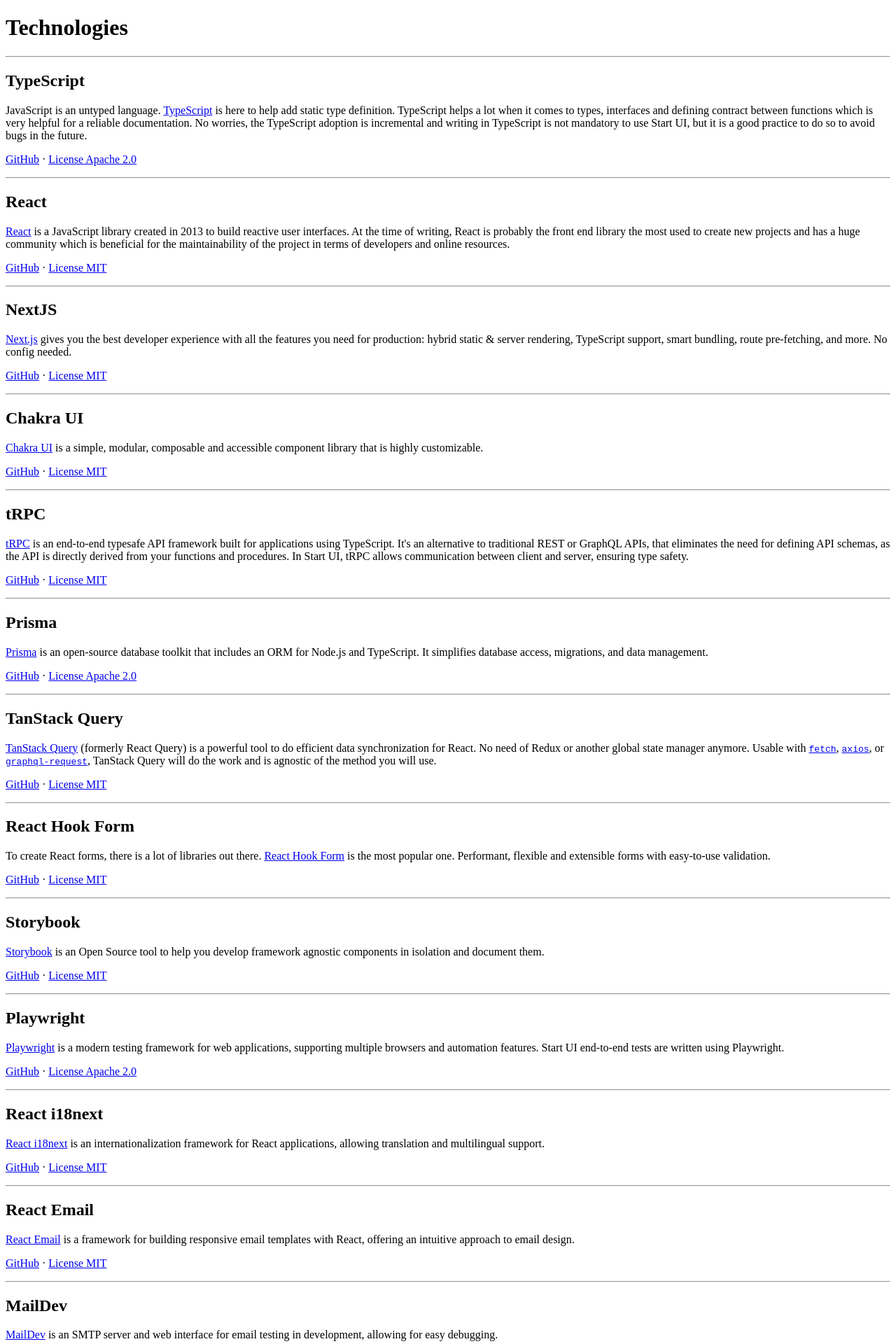
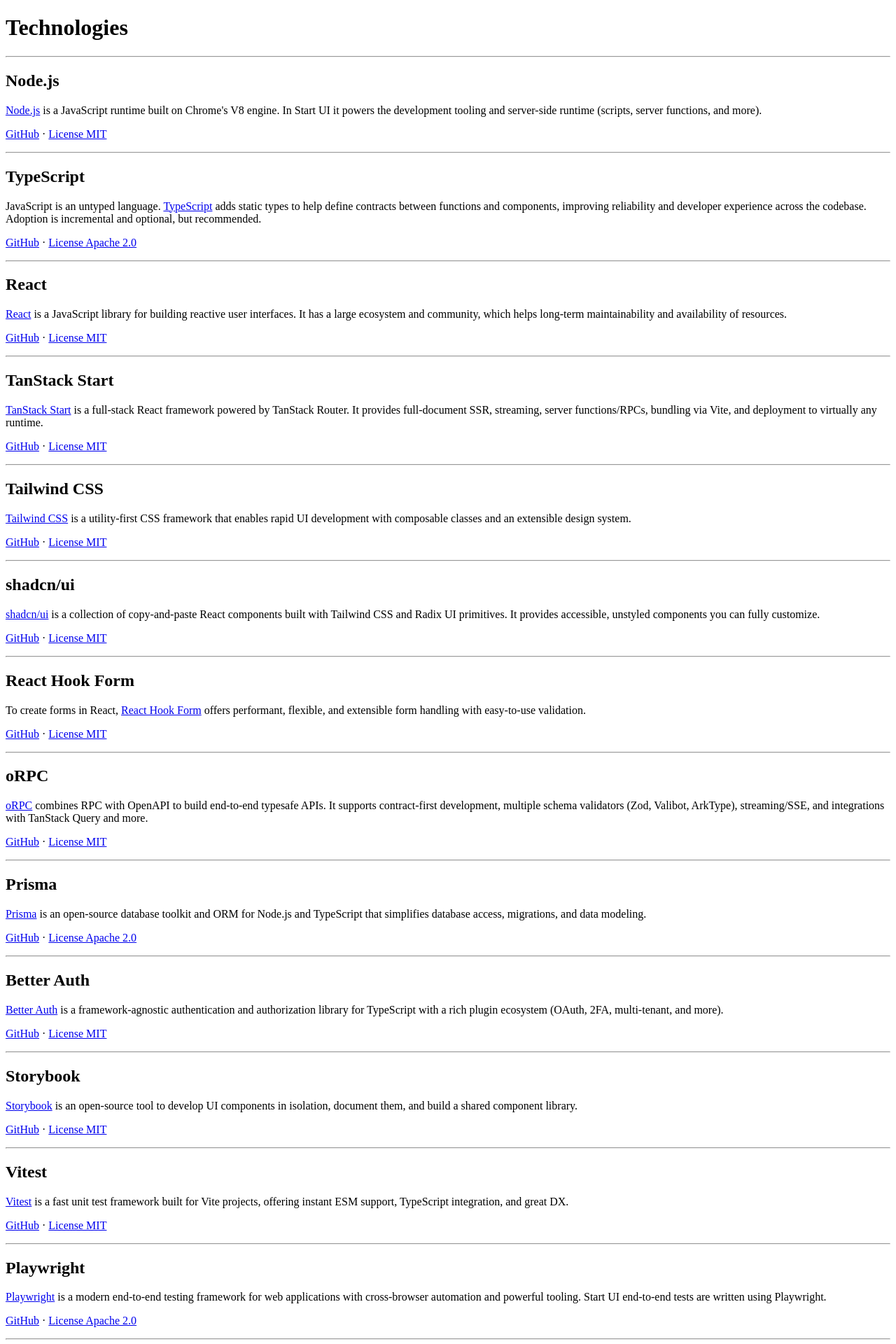
Before and after one commit to BearStudio/start-ui-web-docs, a Next.js app: page /technologies in a window 1280 px wide. Shown: the top 1920 px of the page at 70% size. Built offline with nearby package versions, Linux system fonts and the light colour scheme.

Commit message:
feat: update technologies page

```diff
--- a/pages/technologies.mdx
+++ b/pages/technologies.mdx
@@ -1,133 +1,107 @@
 # Technologies
+
+---
+
+## Node.js
+
+[Node.js](https://nodejs.org) is a JavaScript runtime built on Chrome's V8 engine. In Start UI it powers the development tooling and server-side runtime (scripts, server functions, and more).
+
+[GitHub](https://github.com/nodejs/node) · [License MIT](https://github.com/nodejs/node/blob/main/LICENSE)
 
 ---
 
 ## TypeScript
 
-JavaScript is an untyped language. [TypeScript](https://www.typescriptlang.org/)
-is here to help add static type definition. TypeScript helps a lot when it comes
-to types, interfaces and defining contract between functions which is very helpful for
-a reliable documentation. No worries, the TypeScript adoption is incremental and
-writing in TypeScript is not mandatory to use Start UI, but it is a good
-practice to do so to avoid bugs in the future.
+JavaScript is an untyped language. [TypeScript](https://www.typescriptlang.org/) adds static types to help define contracts between functions and components, improving reliability and developer experience across the codebase. Adoption is incremental and optional, but recommended.
 
-[GitHub](https://github.com/microsoft/TypeScript) · [License Apache 2.0](https://github.com/microsoft/TypeScript/blob/master/LICENSE.txt)
+[GitHub](https://github.com/microsoft/TypeScript) · [License Apache 2.0](https://github.com/microsoft/TypeScript/blob/main/LICENSE.txt)
 
 ---
 
 ## React
 
-[React](https://reactjs.org/) is a JavaScript library created in 2013 to build
-reactive user interfaces. At the time of writing, React is probably the front
-end library the most used to create new projects and has a huge community which
-is beneficial for the maintainability of the project in terms of developers and
-online resources.
+[React](https://react.dev/) is a JavaScript library for building reactive user interfaces. It has a large ecosystem and community, which helps long-term maintainability and availability of resources.
 
-[GitHub](https://github.com/facebook/react) · [License MIT](https://github.com/facebook/react/blob/master/LICENSE)
+[GitHub](https://github.com/facebook/react) · [License MIT](https://github.com/facebook/react/blob/main/LICENSE)
 
 ---
 
-## NextJS
+## TanStack Start
 
-[Next.js](https://nextjs.org/) gives you the best developer experience with all the features you need
-for production: hybrid static & server rendering, TypeScript support, smart
-bundling, route pre-fetching, and more. No config needed.
+[TanStack Start](https://tanstack.com/start) is a full‑stack React framework powered by TanStack Router. It provides full‑document SSR, streaming, server functions/RPCs, bundling via Vite, and deployment to virtually any runtime.
 
-[GitHub](https://github.com/vercel/next.js) · [License MIT](https://github.com/vercel/next.js/blob/canary/license.md)
+[GitHub](https://github.com/TanStack/router) · [License MIT](https://github.com/TanStack/router/blob/main/LICENSE)
 
 ---
 
-## Chakra UI
+## Tailwind CSS
 
-[Chakra UI](https://chakra-ui.com/) is a simple, modular, composable and
-accessible component library that is highly customizable.
+[Tailwind CSS](https://tailwindcss.com/) is a utility‑first CSS framework that enables rapid UI development with composable classes and an extensible design system.
 
-[GitHub](https://github.com/chakra-ui/chakra-ui/) · [License MIT](https://github.com/chakra-ui/chakra-ui/blob/main/LICENSE)
+[GitHub](https://github.com/tailwindlabs/tailwindcss) · [License MIT](https://github.com/tailwindlabs/tailwindcss/blob/master/LICENSE)
 
 ---
 
-## tRPC
+## shadcn/ui
 
-[tRPC](https://trpc.io/) is an end-to-end typesafe API framework built for applications using TypeScript.
-It's an alternative to traditional REST or GraphQL APIs, that eliminates the need for defining API schemas,
-as the API is directly derived from your functions and procedures.
-In Start UI, tRPC allows communication between client and server, ensuring type safety.
+[shadcn/ui](https://ui.shadcn.com/) is a collection of copy‑and‑paste React components built with Tailwind CSS and Radix UI primitives. It provides accessible, unstyled components you can fully customize.
 
-[GitHub](https://github.com/trpc/trpc) · [License MIT](https://github.com/trpc/trpc/blob/main/LICENSE)
+[GitHub](https://github.com/shadcn-ui/ui) · [License MIT](https://github.com/shadcn-ui/ui/blob/main/LICENSE.md)
+
+---
+
+## React Hook Form
+
+To create forms in React, [React Hook Form](https://react-hook-form.com/) offers performant, flexible, and extensible form handling with easy‑to‑use validation.
+
+[GitHub](https://github.com/react-hook-form/react-hook-form) · [License MIT](https://github.com/react-hook-form/react-hook-form/blob/main/LICENSE)
+
+---
+
+## oRPC
+
+[oRPC](https://orpc.unnoq.com/) combines RPC with OpenAPI to build end‑to‑end typesafe APIs. It supports contract‑first development, multiple schema validators (Zod, Valibot, ArkType), streaming/SSE, and integrations with TanStack Query and more.
+
+[GitHub](https://github.com/unnoq/orpc) · [License MIT](https://github.com/unnoq/orpc/blob/main/LICENSE)
 
 ---
 
 ## Prisma
 
-[Prisma](https://www.prisma.io/) is an open-source database toolkit that includes an ORM for Node.js and TypeScript.
-It simplifies database access, migrations, and data management.
+[Prisma](https://www.prisma.io/) is an open‑source database toolkit and ORM for Node.js and TypeScript that simplifies database access, migrations, and data modeling.
 
 [GitHub](https://github.com/prisma/prisma) · [License Apache 2.0](https://github.com/prisma/prisma/blob/main/LICENSE)
 
 ---
 
-## TanStack Query
+## Better Auth
 
-[TanStack Query](https://tanstack.com/query) (formerly React Query) is a powerful tool
-to do efficient data synchronization for React. No need of Redux
-or another global state manager anymore. Usable with [`fetch`](https://developer.mozilla.org/en-US/docs/Web/API/Fetch_API),
-[`axios`](https://github.com/axios/axios), or [`graphql-request`](https://github.com/prisma-labs/graphql-request),
-TanStack Query will do the work and is agnostic of the method you will use.
+[Better Auth](https://www.better-auth.com/) is a framework‑agnostic authentication and authorization library for TypeScript with a rich plugin ecosystem (OAuth, 2FA, multi‑tenant, and more).
 
-[GitHub](https://github.com/TanStack/query) · [License MIT](https://github.com/TanStack/query/blob/master/LICENSE)
-
----
-
-## React Hook Form
-
-To create React forms, there is a lot of libraries out there.
-[React Hook Form](https://react-hook-form.com/) is the most popular one. Performant, flexible and extensible forms with easy-to-use validation.
-
-[GitHub](https://github.com/react-hook-form/react-hook-form) · [License MIT](https://github.com/react-hook-form/react-hook-form/blob/master/LICENSE)
+[GitHub](https://github.com/better-auth/better-auth) · [License MIT](https://github.com/better-auth/better-auth/blob/canary/LICENSE.md)
 
 ---
 
 ## Storybook
 
-[Storybook](https://storybook.js.org/) is an Open Source tool to help you
-develop framework agnostic components in isolation and document them.
+[Storybook](https://storybook.js.org/) is an open‑source tool to develop UI components in isolation, document them, and build a shared component library.
 
 [GitHub](https://github.com/storybookjs/storybook) · [License MIT](https://github.com/storybookjs/storybook/blob/next/LICENSE)
 
 ---
 
+## Vitest
+
+[Vitest](https://vitest.dev/) is a fast unit test framework built for Vite projects, offering instant ESM support, TypeScript integration, and great DX.
+
+[GitHub](https://github.com/vitest-dev/vitest) · [License MIT](https://github.com/vitest-dev/vitest/blob/main/LICENSE)
+
+---
+
 ## Playwright
 
-[Playwright](https://playwright.dev/) is a modern testing framework for web applications, supporting multiple browsers
-and automation features. Start UI end-to-end tests are written using Playwright.
+[Playwright](https://playwright.dev/) is a modern end‑to‑end testing framework for web applications with cross‑browser automation and powerful tooling. Start UI end‑to‑end tests are written using Playwright.
 
 [GitHub](https://github.com/microsoft/playwright) · [License Apache 2.0](https://github.com/microsoft/playwright/blob/main/LICENSE)
 
 ---
-
-## React i18next
-
-[React i18next](https://react.i18next.com/) is an internationalization framework for React applications, allowing
-translation and multilingual support.
-
-[GitHub](https://github.com/i18next/react-i18next) · [License MIT](https://github.com/i18next/react-i18next/blob/master/LICENSE)
-
----
-
-## React Email
-
-[React Email](https://react.email/) is a framework for building responsive email templates with React,
-offering an intuitive approach to email design.
-
-[GitHub](https://github.com/resend/react-email) · [License MIT](https://github.com/resend/react-email#MIT-1-ov-fil)
-
----
-
-## MailDev
-
-[MailDev](https://maildev.github.io/maildev/) is an SMTP server and web interface for email testing in development,
-allowing for easy debugging.
-
-[GitHub](https://github.com/maildev/maildev) · [License MIT](https://github.com/maildev/maildev/blob/master/LICENSE)
-
----
```
